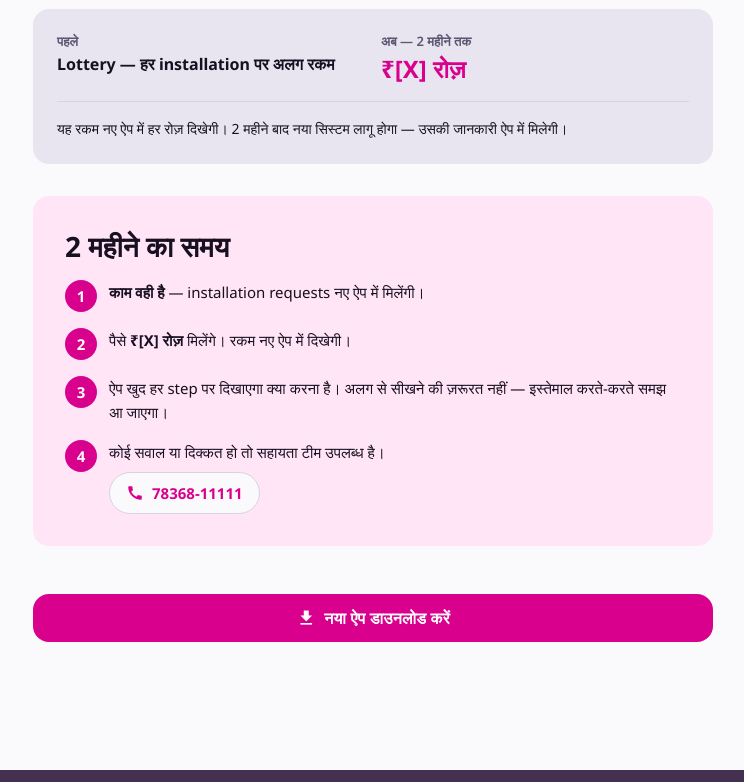
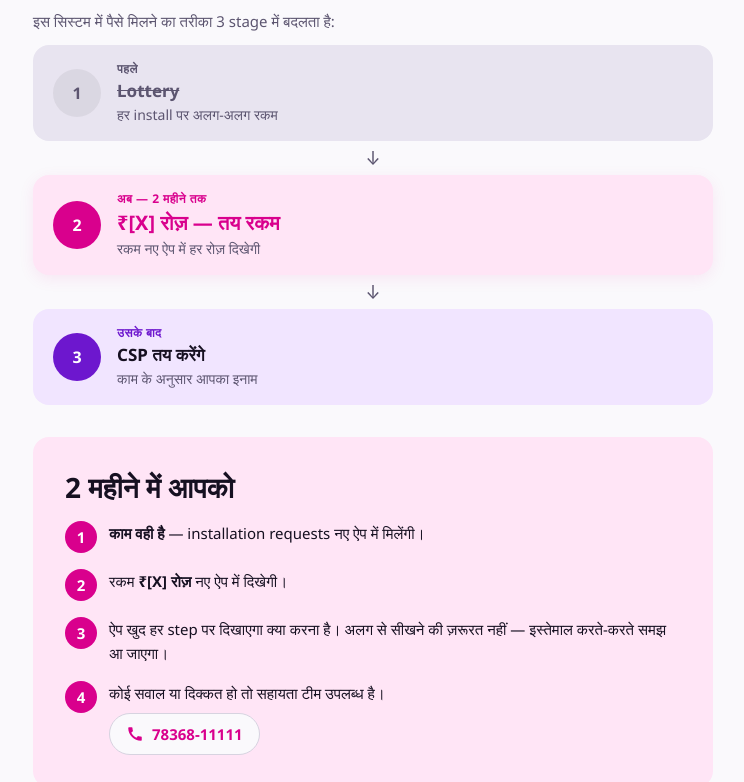
Before and after one commit to karishnipuri-star/csp-migration-preview, a plain HTML site: page technician-context.html in a window 1280 px wide. Shown: the part 260-1042 px from the top of the page, without its empty margins (267-1011 px from the left). Drawn offline with Linux system fonts and the light colour scheme.

Commit message:
Reframe technician comms: lead = 'Wiom की नई ऐप — system में काम के लिए ज़रूरी'; 3-stage payment progression (Lottery → 2-month तय → CSP तय करेंगे) carried consistently across WA, popup, and context page

```diff
--- a/technician-context.html
+++ b/technician-context.html
@@ -139,6 +139,11 @@
   }
 
   /* Hero */
+  .hero {
+    display: flex;
+    flex-direction: column;
+    gap: var(--wiom-space-8);
+  }
   .hero h1 {
     font-size: 1.75rem;
     line-height: 2.25rem;
@@ -149,68 +154,133 @@
   @media (min-width: 768px) {
     .hero h1 { font-size: 2.25rem; line-height: 2.75rem; }
   }
+  .hero .lead {
+    font-size: 1rem;
+    line-height: 1.5rem;
+    color: var(--wiom-text-subtle);
+  }
+  @media (min-width: 768px) {
+    .hero .lead { font-size: 1.125rem; line-height: 1.75rem; }
+  }
 
-  /* "पैसे मिलने का तरीका बदला है" — comparison block */
-  .change-block {
+  /* Payment progression — 3 stages */
+  .progression-block {
     display: flex;
     flex-direction: column;
     gap: var(--wiom-space-12);
   }
-  .change-block h2 {
+  .progression-block h2 {
     font-size: 1.25rem;
     line-height: 1.75rem;
     font-weight: 700;
     color: var(--wiom-text-default);
   }
   @media (min-width: 768px) {
-    .change-block h2 { font-size: 1.5rem; line-height: 2rem; }
+    .progression-block h2 { font-size: 1.5rem; line-height: 2rem; }
   }
-  .change-block .lead {
+  .progression-intro {
     font-size: 0.9375rem;
     line-height: 1.5rem;
     color: var(--wiom-text-subtle);
   }
 
-  .compare-card {
-    background: var(--wiom-bg-muted);
-    border-radius: var(--wiom-radius-large);
-    padding: var(--wiom-space-24);
+  .stages {
     display: flex;
     flex-direction: column;
+    gap: var(--wiom-space-12);
+    position: relative;
+  }
+  .stage {
+    border-radius: var(--wiom-radius-large);
+    padding: var(--wiom-space-16) var(--wiom-space-20, 20px);
+    display: flex;
+    align-items: center;
     gap: var(--wiom-space-16);
+    position: relative;
   }
-  .compare-row {
-    display: grid;
-    grid-template-columns: 1fr 1fr;
-    gap: var(--wiom-space-16);
-    padding-bottom: var(--wiom-space-16);
-    border-bottom: 1px solid var(--wiom-stroke-subtle);
+  .stage-indicator {
+    flex-shrink: 0;
+    width: 48px;
+    height: 48px;
+    border-radius: var(--wiom-radius-full);
+    display: inline-flex;
+    align-items: center;
+    justify-content: center;
+    font-weight: 700;
   }
-  .compare-col .label {
-    font-size: 0.8125rem;
+  .stage-content {
+    flex: 1;
+    min-width: 0;
+    display: flex;
+    flex-direction: column;
+    gap: 2px;
+  }
+  .stage-label {
+    font-size: 0.75rem;
     line-height: 1rem;
-    font-weight: 600;
-    color: var(--wiom-text-subtle);
-    margin-bottom: var(--wiom-space-4);
+    font-weight: 700;
+    text-transform: uppercase;
+    letter-spacing: 0.04em;
   }
-  .compare-col .value {
-    font-size: 1rem;
-    line-height: 1.375rem;
+  .stage-headline {
+    font-size: 1.0625rem;
+    line-height: 1.5rem;
     font-weight: 700;
     color: var(--wiom-text-default);
   }
-  .compare-col.now .value {
-    font-size: 1.5rem;
-    line-height: 2rem;
+  .stage-sub {
+    font-size: 0.875rem;
+    line-height: 1.25rem;
+    color: var(--wiom-text-subtle);
+  }
+
+  /* Stage 1 — पहले (muted/grey) */
+  .stage.before {
+    background: var(--wiom-bg-muted);
+  }
+  .stage.before .stage-indicator {
+    background: rgba(0,0,0,0.06);
+    color: var(--wiom-text-subtle);
+  }
+  .stage.before .stage-label { color: var(--wiom-text-subtle); }
+  .stage.before .stage-headline {
+    text-decoration: line-through;
+    text-decoration-color: var(--wiom-text-subtle);
+    color: var(--wiom-text-subtle);
+  }
+
+  /* Stage 2 — अब (brand pink, current state — most prominent) */
+  .stage.now {
+    background: var(--wiom-bg-brand-subtle);
+    box-shadow: 0 4px 16px rgba(217,0,141,0.08);
+  }
+  .stage.now .stage-indicator {
+    background: var(--wiom-bg-brand);
+    color: var(--wiom-text-on-brand);
+  }
+  .stage.now .stage-label { color: var(--wiom-text-brand); }
+  .stage.now .stage-headline {
     color: var(--wiom-text-brand);
+    font-size: 1.25rem;
+    line-height: 1.75rem;
   }
-  @media (max-width: 480px) {
-    .compare-col.now .value { font-size: 1.25rem; line-height: 1.75rem; }
+
+  /* Stage 3 — उसके बाद (light purple, future) */
+  .stage.future {
+    background: #F1E5FF;
   }
-  .compare-note {
-    font-size: 0.875rem;
-    line-height: 1.375rem;
-    color: var(--wiom-text-default);
+  .stage.future .stage-indicator {
+    background: #6D17CE;
+    color: white;
+  }
+  .stage.future .stage-label { color: #6D17CE; }
+
+  .stage-arrow {
+    text-align: center;
+    color: var(--wiom-text-subtle);
+    font-size: 18px;
+    line-height: 1;
+    margin: -4px 0;
   }
 
   /* "2 महीने का समय" — highlighted card with numbered points */
@@ -367,39 +437,60 @@
 
       <!-- Hero -->
       <section class="hero">
-        <h1>नया ऐप नए सिस्टम पर लाइव है।</h1>
+        <h1>Wiom की नई ऐप आ गयी है</h1>
+        <p class="lead">Wiom system में काम करने के लिए ज़रूरी है।</p>
       </section>
 
-      <!-- Comparison block -->
-      <section class="change-block">
-        <h2>पैसे मिलने का तरीका बदला है</h2>
-        <p class="lead">नए सिस्टम में पैसे मिलने का तरीका बदला है। नीचे देखें कि पहले क्या था और अब क्या है।</p>
+      <!-- 3-stage payment progression -->
+      <section class="progression-block">
+        <h2>पैसे मिलने का तरीका</h2>
+        <p class="progression-intro">इस सिस्टम में पैसे मिलने का तरीका 3 stage में बदलता है:</p>
 
-        <div class="compare-card">
-          <div class="compare-row">
-            <div class="compare-col before">
-              <div class="label">पहले</div>
-              <div class="value">Lottery — हर installation पर अलग रकम</div>
-            </div>
-            <div class="compare-col now">
-              <div class="label">अब — 2 महीने तक</div>
-              <div class="value">₹[X] रोज़</div>
+        <div class="stages">
+          <!-- Stage 1: पहले -->
+          <div class="stage before">
+            <div class="stage-indicator">1</div>
+            <div class="stage-content">
+              <div class="stage-label">पहले</div>
+              <div class="stage-headline">Lottery</div>
+              <div class="stage-sub">हर install पर अलग-अलग रकम</div>
             </div>
           </div>
-          <p class="compare-note">यह रकम नए ऐप में हर रोज़ दिखेगी। 2 महीने बाद नया सिस्टम लागू होगा — उसकी जानकारी ऐप में मिलेगी।</p>
+          <div class="stage-arrow" aria-hidden="true">↓</div>
+
+          <!-- Stage 2: अब (current — prominent) -->
+          <div class="stage now">
+            <div class="stage-indicator">2</div>
+            <div class="stage-content">
+              <div class="stage-label">अब — 2 महीने तक</div>
+              <div class="stage-headline">₹[X] रोज़ — तय रकम</div>
+              <div class="stage-sub">रकम नए ऐप में हर रोज़ दिखेगी</div>
+            </div>
+          </div>
+          <div class="stage-arrow" aria-hidden="true">↓</div>
+
+          <!-- Stage 3: उसके बाद -->
+          <div class="stage future">
+            <div class="stage-indicator">3</div>
+            <div class="stage-content">
+              <div class="stage-label">उसके बाद</div>
+              <div class="stage-headline">CSP तय करेंगे</div>
+              <div class="stage-sub">काम के अनुसार आपका इनाम</div>
+            </div>
+          </div>
         </div>
       </section>
 
-      <!-- 2 month period card -->
+      <!-- 2 month operational guidance card -->
       <section class="month-card">
-        <h2>2 महीने का समय</h2>
+        <h2>2 महीने में आपको</h2>
 
         <ol class="numbered-list">
           <li>
             <p><strong>काम वही है</strong> — installation requests नए ऐप में मिलेंगी।</p>
           </li>
           <li>
-            <p>पैसे <strong>₹[X] रोज़</strong> मिलेंगे। रकम नए ऐप में दिखेगी।</p>
+            <p>रकम <strong>₹[X] रोज़</strong> नए ऐप में दिखेगी।</p>
           </li>
           <li>
             <p>ऐप खुद हर step पर दिखाएगा क्या करना है। अलग से सीखने की ज़रूरत नहीं — इस्तेमाल करते-करते समझ आ जाएगा।</p>
```
Also changed, not shown: technician-popup.html (+4 -4 lines), technician-wa-message.html (+11 -6 lines).
